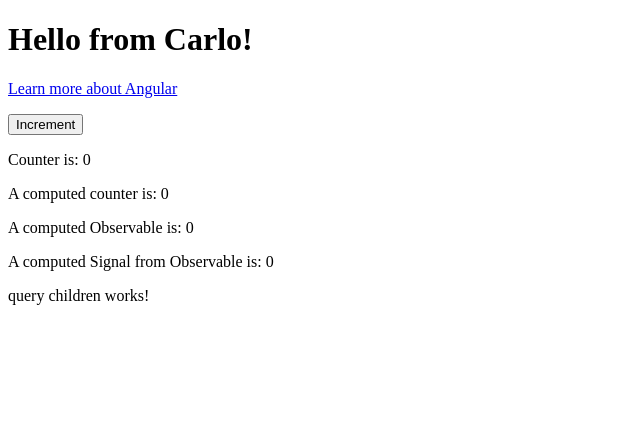
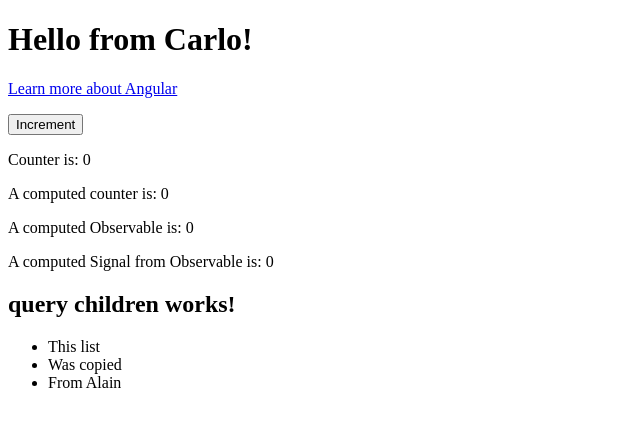
Before and after one commit to carlocarlen/stackblitz-studying-angular, an Angular app: page / in a window 1280 px wide. Shown: the top 426 px of the page, without its empty margins (0-640 px from the left). Built offline with nearby package versions, Linux system fonts and the light colour scheme.

Commit message:
List for ViewChild

```diff
--- /dev/null
+++ b/src/list.component.ts
@@ -0,0 +1,16 @@
+import { Component } from '@angular/core';
+
+@Component({
+  selector: 'app-list',
+  standalone: true,
+  template: `
+    <ul>
+      @for (item of items; track item) {
+        <li>{{item}}</li>
+      }
+    </ul>
+  `,
+})
+export class ListComponent {
+  items = ['This list', "Was copied", "From Alain"];
+}
--- a/src/query-children.component.ts
+++ b/src/query-children.component.ts
@@ -1,10 +1,15 @@
 import { Component } from "@angular/core";
+import { ListComponent } from "./list.component";
 
 @Component({
     selector: 'app-query-children',
     standalone: true,
+    imports: [ListComponent],
     template: `
-      <p>query children works!</p>
+      <h2>query children works!</h2>
+      <app-list/>
     `,
 })
-export class QueryChildrenComponent {}
+export class QueryChildrenComponent {
+
+}
```
